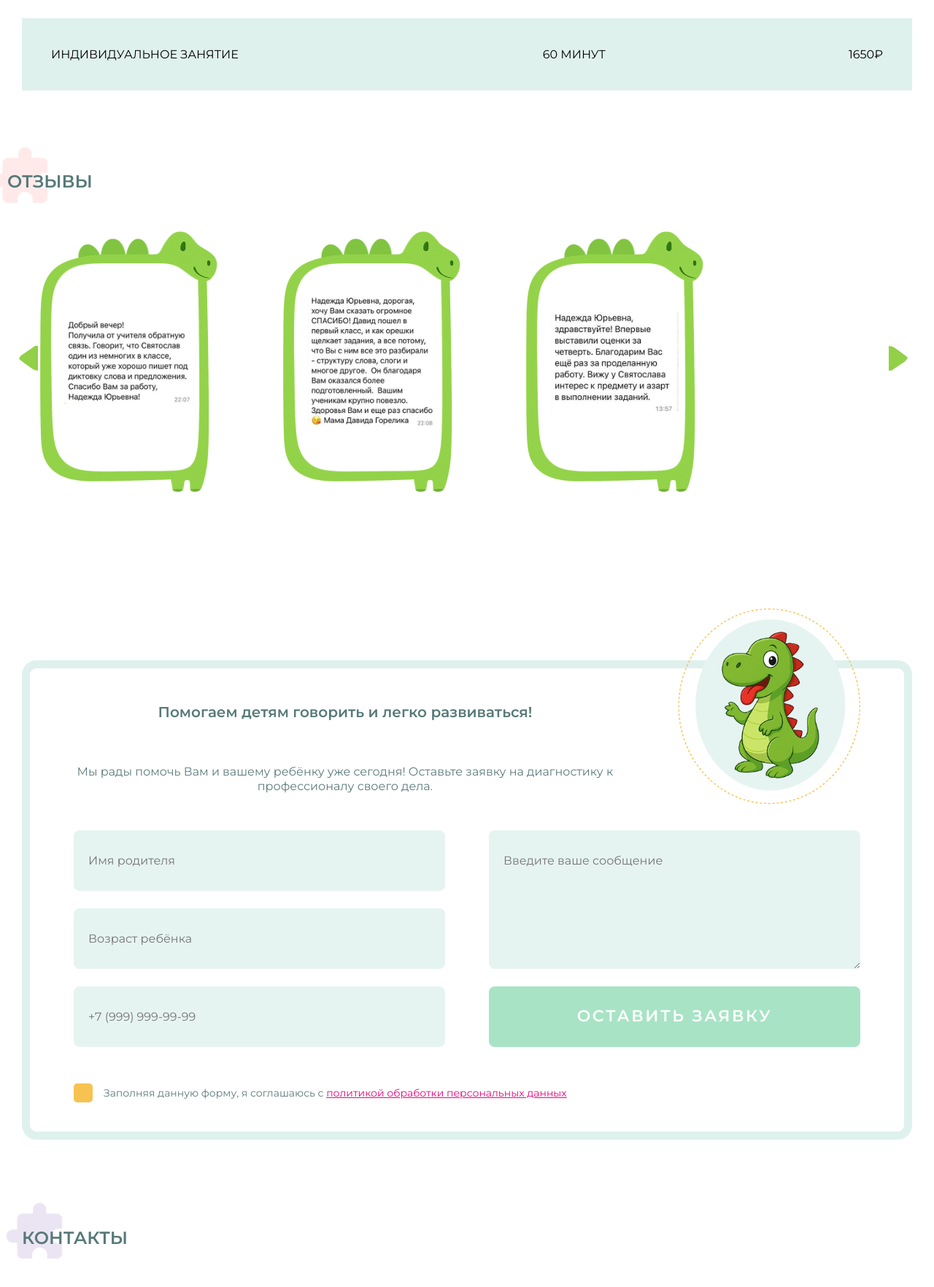
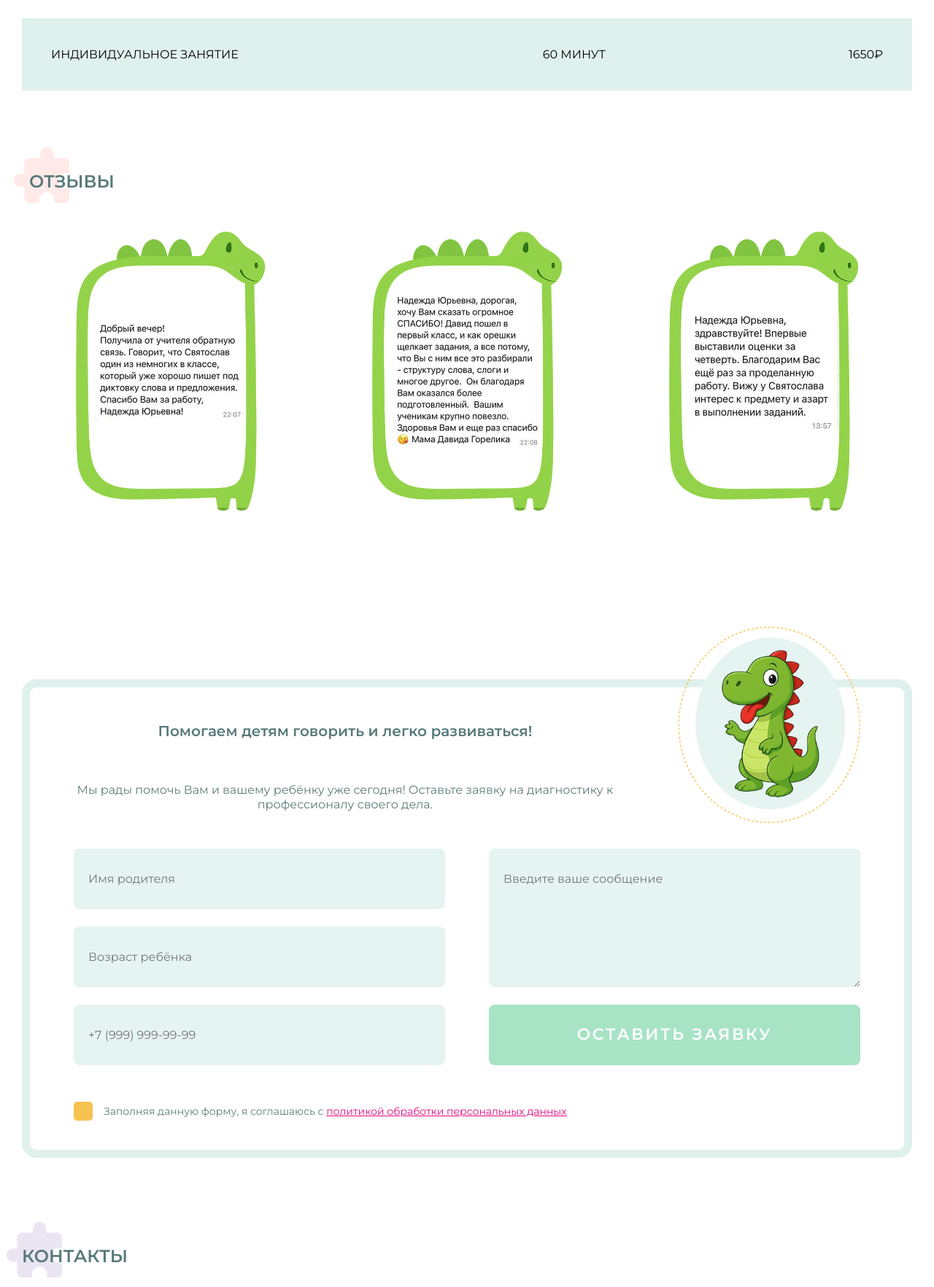
Before and after one commit to dariaSDemidova/logoped, a PHP site: page / in a window 1280 px wide. Shown: the part 4580-6344 px from the top of the page at 73% size. Run offline with PHP 8.4, Linux system fonts and the light colour scheme.

Commit message:
fix problem with arrows and adaptive

```diff
--- a/index.html
+++ b/index.html
@@ -249,7 +249,7 @@
         </section>
 
         <section class="reviews section-common">
-            <div class="reviews-container">
+            <div class="container">
                 <h2 class="reviews-title title-decorative">Отзывы</h2>
 
                 <div class="swiper reviews-swiper">
--- a/js/script.js
+++ b/js/script.js
@@ -74,24 +74,24 @@ document.addEventListener("DOMContentLoaded", () => {
     }
   });
 
-  const dino = document.querySelector(".dino-animation");
-  const section = document.querySelector(".reading-game-section");
+  // const dino = document.querySelector(".dino-animation");
+  // const section = document.querySelector(".reading-game-section");
 
-  const observer = new IntersectionObserver(
-    (entries) => {
-      entries.forEach((entry) => {
-        if (entry.isIntersecting) {
-         dino.classList.remove("visible");
-        void dino.offsetWidth;
-        dino.classList.add("visible");
-      } else {
-        dino.classList.remove("visible");
-      }
-    });
-  },
-  { threshold: 0.5 }
-  );
-  observer.observe(section);
+  // const observer = new IntersectionObserver(
+  //   (entries) => {
+  //     entries.forEach((entry) => {
+  //       if (entry.isIntersecting) {
+  //        dino.classList.remove("visible");
+  //       void dino.offsetWidth;
+  //       dino.classList.add("visible");
+  //     } else {
+  //       dino.classList.remove("visible");
+  //     }
+  //   });
+  // },
+  // { threshold: 0.5 }
+  // );
+  // observer.observe(section);
 
   const swiper = new Swiper(".reviews-swiper", {
     slidesPerView: 'auto',
--- a/styles/style.css
+++ b/styles/style.css
@@ -862,14 +862,6 @@ transition: all 0.22s ease;
     background-image: url('../assets/images/puzzle-pink.png');
 }
 
-.reviews-container {
-    max-width: 1400px;
-    margin: 0 auto;
-    padding: 0;
-    width: 100%;
-    box-sizing: border-box;
-}
-
 .reviews-swiper {
     position: relative;
     width: 100%;
@@ -886,8 +878,8 @@ transition: all 0.22s ease;
 
 .swiper-slide.review-card {
     flex-shrink: 0;
-    width: clamp(240px, 26vw, 440px);
-    height: clamp(250px, 28vw, 460px);
+    width: clamp(260px, 28vw, 440px);
+    height: clamp(290px, 30vw, 460px);
     display: flex;
     align-items: center;
     justify-content: center;
```
